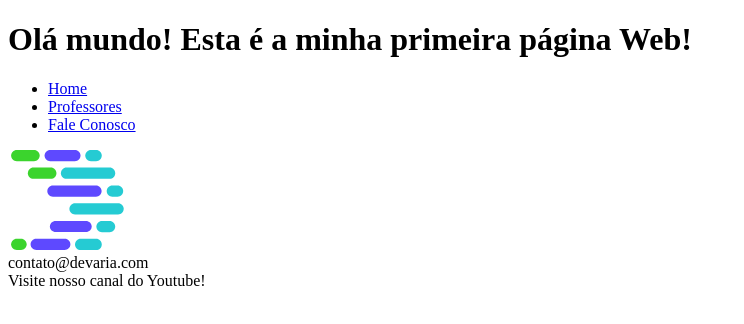
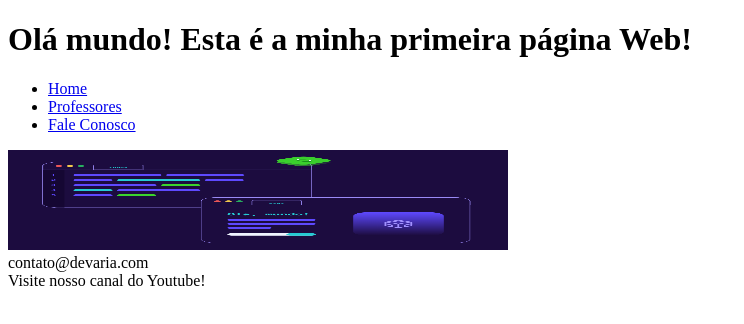
Before and after one commit to DJehSantana/Devaria_Html, a plain HTML site: page index.html in a window 1280 px wide. Shown: the whole page, without its empty margins (0-744 px from the left). Drawn offline with Linux system fonts and the light colour scheme.

Commit message:
Troca da foto home

```diff
--- a/index.html
+++ b/index.html
@@ -20,7 +20,7 @@
         </header>
         <main>
             <section>
-                <img src="Imagens/logo-devaria-02.471a6e86.svg" width="500" height="100" alt="Devaria Olá Mundoo!"/>
+                <img src="Imagens/fotohome (1).png" width="500" height="100" alt="Devaria Olá Mundoo!"/>
             </section>
         </main>
 
```
